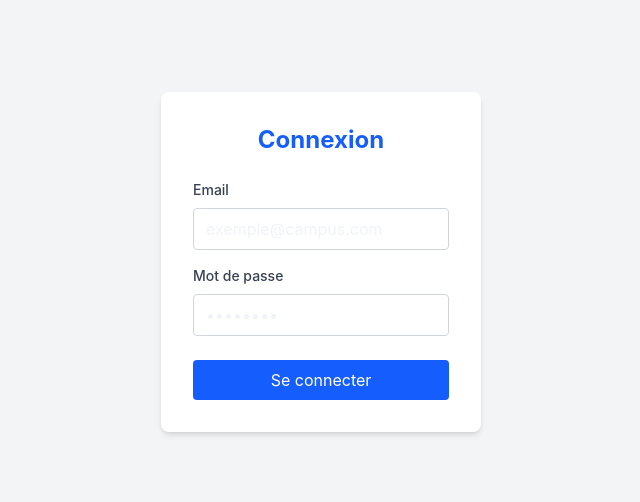
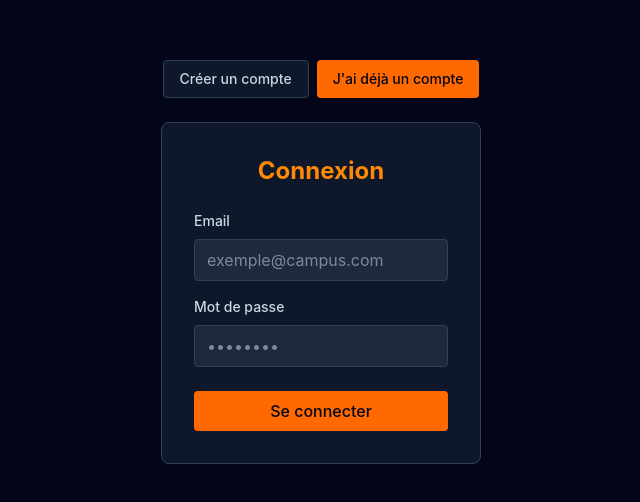
Before and after one commit to mg7984992-byte/pointage-presence-campus, a React (Vite) app: page / in a window 1280 px wide. Shown: the part 138-640 px from the top of the page, without its empty margins (319-959 px from the left). Built offline with nearby package versions, Linux system fonts and the light colour scheme.

Commit message:
Conversion Login au thème sombre - refonte complète terminée

```diff
--- a/src/pages/LoginPage.tsx
+++ b/src/pages/LoginPage.tsx
@@ -1,7 +1,9 @@
 import { useNavigate } from 'react-router-dom'
+import { useState } from 'react'
 
 function LoginPage() {
   const navigate = useNavigate()
+  const [mode, setMode] = useState<'connexion' | 'creation'>('connexion')
 
   function handleSubmit(e: React.FormEvent) {
     e.preventDefault()
@@ -9,35 +11,61 @@ function LoginPage() {
   }
 
   return (
-    <div className="min-h-screen flex items-center justify-center bg-gray-100">
-      <form onSubmit={handleSubmit} className="bg-white p-8 rounded-lg shadow-md w-80">
-        <h1 className="text-2xl font-bold mb-6 text-center text-blue-600">
-          Connexion
+    <div className="min-h-screen flex flex-col items-center justify-center bg-slate-950 px-4">
+      <div className="flex gap-2 mb-6">
+        <button
+          onClick={() => setMode('creation')}
+          className={`px-4 py-2 rounded text-sm font-medium ${
+            mode === 'creation'
+              ? 'bg-orange-500 text-slate-950'
+              : 'bg-slate-900 border border-slate-700 text-slate-300'
+          }`}
+        >
+          Créer un compte
+        </button>
+        <button
+          onClick={() => setMode('connexion')}
+          className={`px-4 py-2 rounded text-sm font-medium ${
+            mode === 'connexion'
+              ? 'bg-orange-500 text-slate-950'
+              : 'bg-slate-900 border border-slate-700 text-slate-300'
+          }`}
+        >
+          J'ai déjà un compte
+        </button>
+      </div>
+
+      <form
+        onSubmit={handleSubmit}
+        className="bg-slate-900 border border-slate-700 p-8 rounded-lg w-80"
+      >
+        <h1 className="text-2xl font-bold mb-6 text-center text-orange-400">
+          {mode === 'creation' ? 'Créer un compte' : 'Connexion'}
         </h1>
 
-        <label className="block mb-2 text-sm font-medium text-gray-700">
+        <label className="block mb-2 text-sm font-medium text-slate-300">
           Email
         </label>
         <input
           type="email"
-          className="w-full border border-gray-300 rounded px-3 py-2 mb-4"
+          className="w-full bg-slate-800 border border-slate-700 text-slate-200 rounded px-3 py-2 mb-4"
           placeholder="exemple@campus.com"
         />
 
-        <label className="block mb-2 text-sm font-medium text-gray-700">
+        <label className="block mb-2 text-sm font-medium text-slate-300">
           Mot de passe
         </label>
         <input
           type="password"
-          className="w-full border border-gray-300 rounded px-3 py-2 mb-6"
+          className="w-full bg-slate-800 border border-slate-700 text-slate-200 rounded px-3 py-2 mb-6"
           placeholder="••••••••"
         />
 
         <button
           type="submit"
-          className="w-full bg-blue-600 text-white py-2 rounded hover:bg-blue-700"
+          className="w-full bg-orange-500 text-slate-950 font-medium py-2 rounded hover:bg-orange-400"
         >
-          Se connecter
+          {mode === 'creation' ? "S'inscrire" : 'Se connecter'}
         </button>
       </form>
     </div>
```
